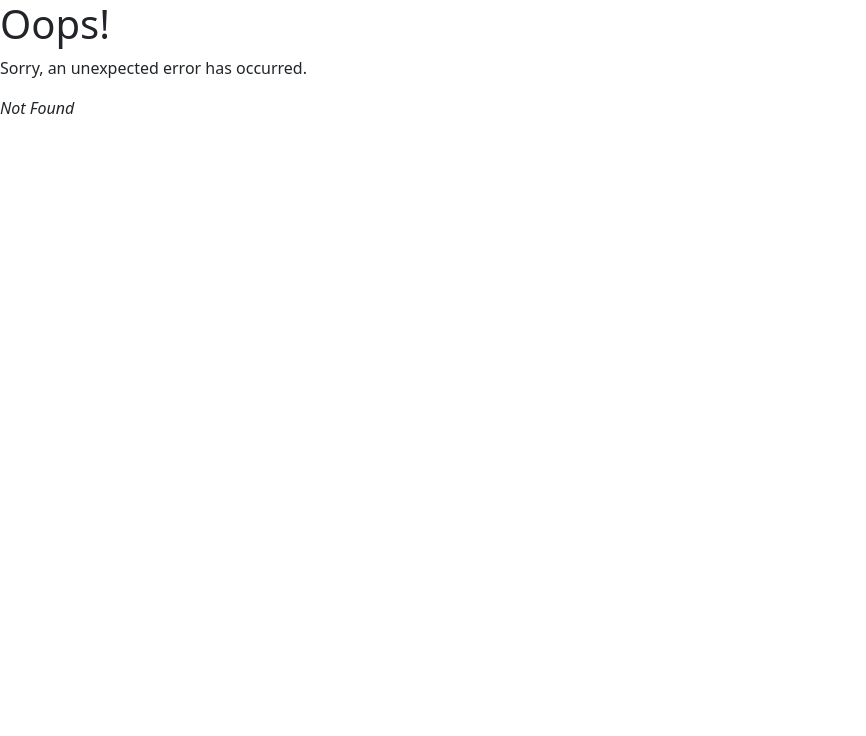
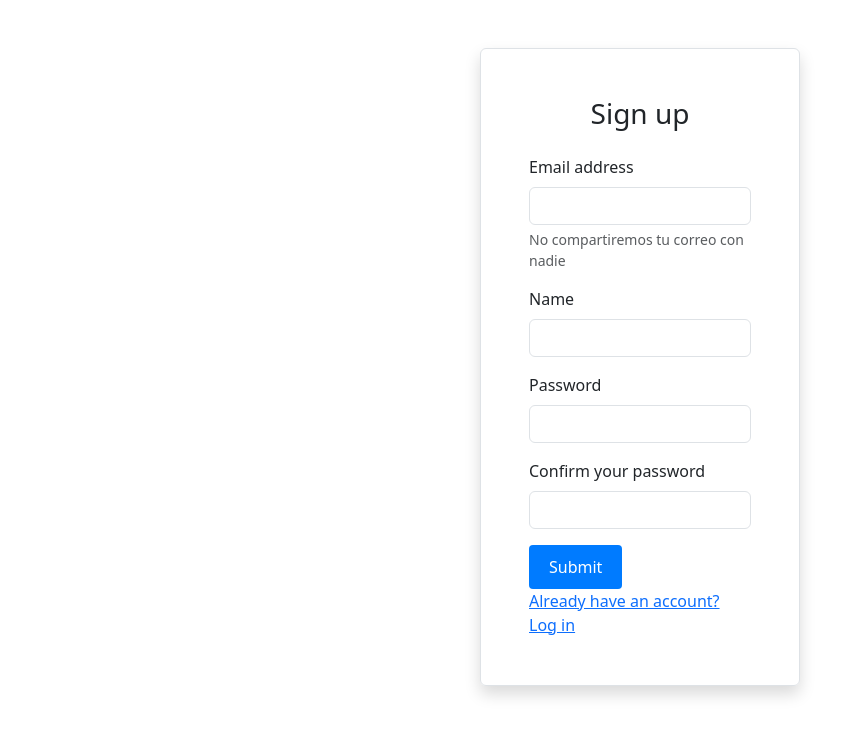
Before and after one commit to savelasquezs/Reactpro, a React (Vite) app: page /register in a window 1280 px wide. Before the commit this address had no page. Shown: the top 736 px of the page, without its empty margins (0-866 px from the left). Built offline with nearby package versions, Linux system fonts and the light colour scheme.

Commit message:
feat: :sparkles: Creacion de cuentas y log in con firebase

```diff
--- a/src/authentication/index.js
+++ b/src/authentication/index.js
@@ -3,12 +3,41 @@ import {
 	createUserWithEmailAndPassword,
 	updateProfile,
 	sendEmailVerification,
+	signOut,
+	signInWithEmailAndPassword,
 } from 'firebase/auth';
+import { auth } from '../firebaseConfig';
 
-const auth = getAuth();
 const createAccount = (email, password, name) => {
-	createUserWithEmailAndPassword(auth, email, password).then((credential) => {
-		updateProfile(credential.user, { displayName: name });
-		sendEmailVerification(credential.user, {});
-	});
+	createUserWithEmailAndPassword(auth, email, password)
+		.then((credential) => {
+			updateProfile(credential.user, { displayName: name }).catch((err) =>
+				console.log(err)
+			);
+			const configuration = { url: 'http://localhost:5173/login' };
+			sendEmailVerification(credential.user, configuration).catch((err) =>
+				console.log(err)
+			);
+			signOut(auth).catch((err) => console.log(err));
+			alert(`Bienvenido ${name}`);
+		})
+		.catch((err) => alert(err));
 };
+
+const logIn = (email, password) => {
+	signInWithEmailAndPassword(auth, email, password)
+		.then((result) => {
+			if (result.user.emailVerified) {
+				alert(`Welcome ${result.user.displayName}`);
+			} else {
+				signOut(auth);
+				alert(`Verify your email please`);
+			}
+		})
+		.catch((err) => {
+			alert(err.code);
+			console.log(err.code);
+		});
+};
+
+export { createAccount, logIn };
--- a/src/components/Modal/index.jsx
+++ b/src/components/Modal/index.jsx
@@ -2,6 +2,7 @@ import React, { useState } from 'react';
 import './modal.css';
 
 const Modal = ({
+	title,
 	inputs,
 	submitButtonText,
 	onSubmit,
@@ -26,26 +27,37 @@ const Modal = ({
 	}
 
 	return (
-		<div className="modal-overlay">
-			<div className="modal">
-				<button className="close-button" onClick={closeModal}>
+		<div className="modal_mio-overlay">
+			<div className="modal_mio">
+				{/* <button className="close-button " onClick={closeModal}>
 					&times;
-				</button>
-				<div className="modal-content">
+				</button> */}
+				<button
+					type="button"
+					className="btn-close float-end mb-3"
+					onClick={closeModal}
+				></button>
+				<h3 className="text-center">{title}</h3>
+				<div className="modal_mio-content">
 					<form onSubmit={handleSubmit}>
 						{inputs.map((input) => (
 							<div key={input.variable} className="input-group">
-								<label htmlFor={input.variable}>{input.label}</label>
 								<input
 									type={input.type}
 									name={input.variable}
 									placeholder={input.label}
 									value={formValues[input.variable] || ''}
 									onChange={handleInputChange}
+									className="form-control"
 								/>
 							</div>
 						))}
-						<button type="submit">{submitButtonText}</button>
+						<button
+							type="submit"
+							className="btn btn-outline-success w-100 mt-3"
+						>
+							{submitButtonText}
+						</button>
 					</form>
 				</div>
 			</div>
--- a/src/components/Modal/modal.css
+++ b/src/components/Modal/modal.css
@@ -1,5 +1,5 @@
-/* Estilos CSS para el Modal */
-.modal-overlay {
+/* Estilos CSS para el Modal_mio */
+.modal_mio-overlay {
     position: fixed;
     top: 0;
     left: 0;
@@ -12,7 +12,7 @@
     justify-content: center;
 }
 
-.modal {
+.modal_mio {
     background-color: #fff;
     border-radius: 4px;
     padding: 20px;
@@ -32,7 +32,7 @@
     cursor: pointer;
 }
 
-.modal-content {
+.modal_mio-content {
     margin-bottom: 20px;
 }
 
--- a/src/main.jsx
+++ b/src/main.jsx
@@ -6,6 +6,7 @@ import { createBrowserRouter, RouterProvider } from 'react-router-dom';
 import Root from './routes/root';
 import Login from './views/Login';
 import ErrorPage from './error-page';
+import Register from './views/Register';
 
 const router = createBrowserRouter([
 	{
@@ -23,6 +24,11 @@ const router = createBrowserRouter([
 		element: <App />,
 		errorElement: <ErrorPage />,
 	},
+	{
+		path: '/register',
+		element: <Register />,
+		errorElement: <ErrorPage />,
+	},
 ]);
 
 ReactDOM.createRoot(document.getElementById('root')).render(
--- a/src/routes/App.jsx
+++ b/src/routes/App.jsx
@@ -43,6 +43,7 @@ function App() {
 					onSubmit={handleSubmit}
 					showModal={showModal}
 					closeModal={closeModal}
+					title="Create customer"
 				/>
 			</div>
 		</>
--- a/src/views/Login/index.jsx
+++ b/src/views/Login/index.jsx
@@ -1,18 +1,38 @@
-import React from 'react';
+import React, { useState } from 'react';
+import { Link } from 'react-router-dom';
+import { logIn } from '../../authentication';
 
 function App() {
+	const [formData, setFormData] = useState({}); // State to hold form data
+
+	const handleChange = (event) => {
+		// Update the form data state when input values change
+		const { name, value } = event.target;
+		setFormData({ ...formData, [name]: value });
+	};
+
+	const handleSubmit = (event) => {
+		event.preventDefault();
+		const { email, password } = formData;
+		console.log(formData);
+		logIn(email, password);
+	};
 	return (
 		<div className="container mt-5 w-25 p-5 border rounded shadow">
-			<form>
+			<h3 className="text-center mb-4">Log in</h3>
+			<form onSubmit={handleSubmit}>
 				<div className="mb-3">
 					<label htmlFor="exampleInputEmail1" className="form-label">
 						Email address
 					</label>
 					<input
+						name="email"
 						type="email"
+						value={formData['email'] || ''}
 						className="form-control"
 						id="exampleInputEmail1"
 						aria-describedby="emailHelp"
+						onChange={handleChange}
 					/>
 					<div id="emailHelp" className="form-text">
 						We'll never share your email with anyone else.
@@ -23,9 +43,12 @@ function App() {
 						Password
 					</label>
 					<input
+						name="password"
+						value={formData['password'] || ''}
 						type="password"
 						className="form-control"
 						id="exampleInputPassword1"
+						onChange={handleChange}
 					/>
 				</div>
 				<div className="mb-3 form-check">
@@ -42,6 +65,7 @@ function App() {
 					Submit
 				</button>
 			</form>
+			<Link to="/register">Dont´t have an account? Sign up</Link>
 		</div>
 	);
 }
--- a/src/views/Register/index.jsx
+++ b/src/views/Register/index.jsx
@@ -0,0 +1,101 @@
+import React, { useState } from 'react';
+import { Link } from 'react-router-dom';
+import { createAccount } from '../../authentication';
+
+function App() {
+	const [formData, setFormData] = useState({}); // State to hold form data
+
+	const handleChange = (event) => {
+		// Update the form data state when input
+		const { name, value } = event.target;
+		setFormData({ ...formData, [name]: value });
+	};
+
+	const handleSubmit = (event) => {
+		event.preventDefault();
+		// Perform any necessary actions with the form data
+		console.log(formData);
+		const { email, name, password, password2 } = formData;
+		setFormData({});
+		if (password == password2) {
+			try {
+				createAccount(email, password, name);
+				alert('Revisa tu correo para verificar tu cuenta por favor');
+			} catch (error) {
+				console.log(error);
+			}
+		}
+	};
+	return (
+		<div className="container mt-5 w-25 p-5 border rounded shadow">
+			<h3 className="text-center mb-4">Sign up</h3>
+
+			<form onSubmit={handleSubmit}>
+				<div className="mb-3">
+					<label htmlFor="emailRegister" className="form-label">
+						Email address
+					</label>
+					<input
+						name="email"
+						value={formData['email'] || ''}
+						type="email"
+						className="form-control"
+						id="emailRegister"
+						aria-describedby="emailHelp"
+						onChange={handleChange}
+					/>
+					<div id="emailHelp" className="form-text">
+						No compartiremos tu correo con nadie
+					</div>
+				</div>
+				<div className="mb-3">
+					<label htmlFor="nameRegister" className="form-label">
+						Name
+					</label>
+					<input
+						name="name"
+						value={formData['name'] || ''}
+						type="text"
+						className="form-control"
+						id="nameRegister"
+						onChange={handleChange}
+					/>
+				</div>
+
+				<div className="mb-3">
+					<label htmlFor="passwordRegister" className="form-label">
+						Password
+					</label>
+					<input
+						name="password"
+						value={formData['password'] || ''}
+						type="password"
+						className="form-control"
+						id="passwordRegister"
+						onChange={handleChange}
+					/>
+				</div>
+				<div className="mb-3">
+					<label htmlFor="confirmPasswordRegister" className="form-label">
+						Confirm your password
+					</label>
+					<input
+						name="password2"
+						value={formData['password2'] || ''}
+						type="password"
+						className="form-control"
+						id="confirmPasswordRegister"
+						onChange={handleChange}
+					/>
+				</div>
+
+				<button type="submit" className="btn btn-primary">
+					Submit
+				</button>
+			</form>
+			<Link to="/login">Already have an account? Log in</Link>
+		</div>
+	);
+}
+
+export default App;
```
